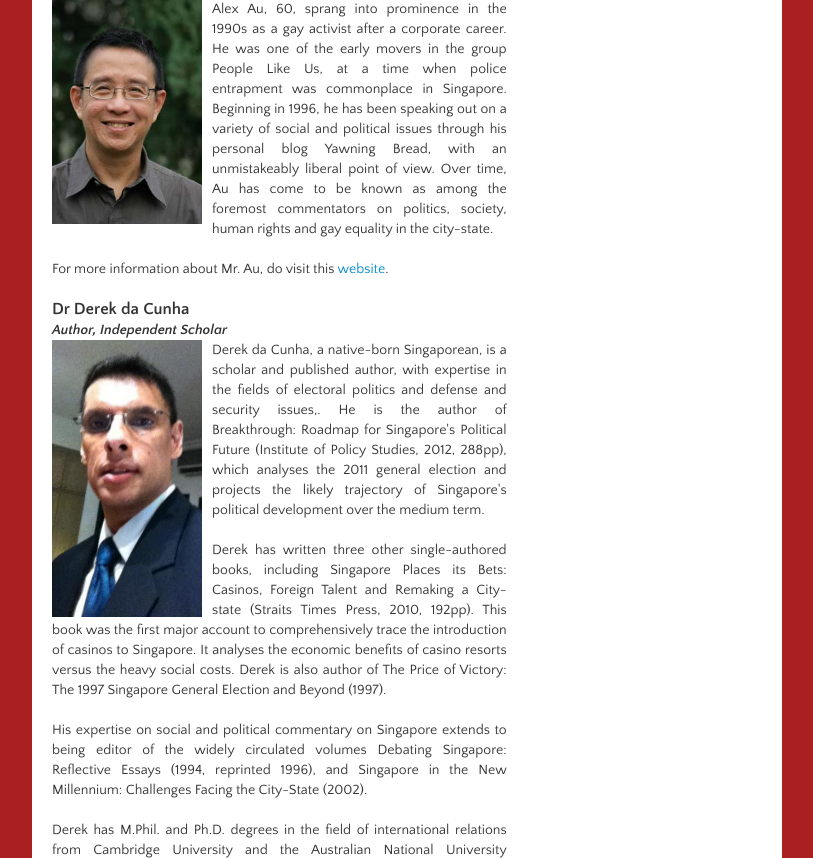
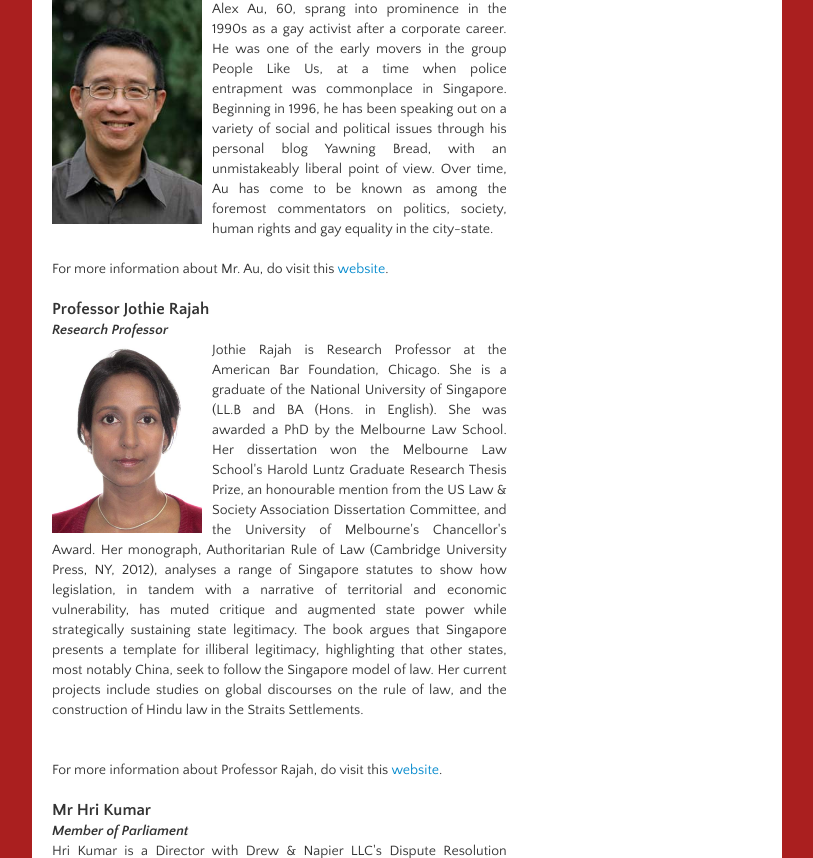
Before and after one commit to jevonyeoh/diaspura, a Rails app: page /speakers in a window 1280 px wide. Shown: the part 1729-2587 px from the top of the page, without its empty margins (233-1046 px from the left). Run offline with Rails 7, Linux system fonts and the light colour scheme; style sheets or scripts are compiled from the project's sources; some libraries are stand-ins or nearby versions.

Commit message:
updated speakers

```diff
--- a/app/views/pages/speakers.html.erb
+++ b/app/views/pages/speakers.html.erb
@@ -82,42 +82,37 @@
         For more information about Mr. Au, do visit this <a href="http://yawningbread.wordpress.com/" target="_blank">
         website</a>.<br><br>
 
-        <!-- derek da cunha-->
-        <b id="dacunha" style="font-size:120%">Dr Derek da Cunha</b><br>
-        <i>Author, Independent Scholar</i><br>
+        <!-- jothie raja-->
+        <b id="dacunha" style="font-size:120%">Professor Jothie Rajah</b><br>
+        <i>Research Professor</i><br>
 
-        <img src="assets/DDCH.png" width="150" height="100" align="left" style="display: inline; padding-right:10px">
-        Derek da Cunha, a native-born Singaporean, is a scholar and published author, with expertise in the fields of electoral
-        politics and defense and security issues,.  He is the author of Breakthrough: Roadmap for Singapore's Political Future
-        (Institute of Policy Studies, 2012, 288pp), which analyses the 2011 general election and projects the likely trajectory
-        of Singapore's political development over the medium term.<br><br>
-
-        Derek has written three other single-authored books, including Singapore Places its Bets: Casinos, Foreign Talent and
-        Remaking a City-state (Straits Times Press, 2010, 192pp).  This book was the first major account to comprehensively trace
-        the introduction of casinos to Singapore.  It analyses the economic benefits of casino resorts versus the heavy social
-        costs.  Derek is also author of The Price of Victory: The 1997 Singapore General Election and Beyond (1997).<br><br>
-
-        His expertise on social and political commentary on Singapore extends to being editor of the widely circulated volumes
-        Debating Singapore: Reflective Essays (1994, reprinted 1996), and Singapore in the New Millennium: Challenges Facing the
-        City-State (2002).<br><br>
-
-        Derek has M.Phil. and Ph.D. degrees in the field of international relations from Cambridge University and the Australian
-        National University respectively.  He had previously been Senior Fellow and Coordinator of the Regional Strategic and
-        Political Studies program at the Institute of Southeast Asian Studies, Singapore.<br><br>
-
-        Derek's research interests are eclectic.  Beyond political and social commentary, he has also written extensively on
-        defense and security issues.  In this field, as in the area of politics, he is firmly in the "realist" tradition.  As
-        he puts it simply: "Based on the evidence I have marshaled I tell people what is possible, and not what I or they would
-        like to see as the preferred outcome."<br>
+        <img src="assets/jothie.jpg" width="150" height="100" align="left" style="display: inline; padding-right:10px">
+        Jothie Rajah is Research Professor at the American Bar Foundation, Chicago. She is a graduate of the National University
+        of Singapore (LL.B and BA (Hons. in English). She was awarded a PhD by the Melbourne Law School. Her dissertation won the
+        Melbourne Law School's Harold Luntz Graduate Research Thesis Prize, an honourable mention from the US Law & Society
+        Association Dissertation Committee, and the University of Melbourne's Chancellor's Award. Her monograph, Authoritarian
+        Rule of Law (Cambridge University Press, NY, 2012), analyses a range of Singapore statutes to show how legislation,
+        in tandem with a narrative of territorial and economic vulnerability, has muted critique and augmented state power
+        while strategically sustaining state legitimacy. The book argues that Singapore presents a template for illiberal
+        legitimacy, highlighting that other states, most notably China, seek to follow the Singapore model of law. Her current
+        projects include studies on global discourses on the rule of law, and the construction of Hindu law in the Straits
+        Settlements.<br><br>
 
         <br>
-        For more information about Dr. da Cunha, do visit this
-        <a href="http://singaporeplacesitsbets.com/author.html" target="_blank">website</a>.
+        For more information about Professor Rajah, do visit this
+        <a href="" target="_blank">website</a>.
         <br><br>
 
         <!-- hrikumar -->
         <b id="hrikumar" style="font-size:120%">Mr Hri Kumar</b><br>
         <i>Member of Parliament</i><br>
+        Hri Kumar is a Director with Drew & Napier LLC's Dispute Resolution Department. He graduated with LL.B. (Hons) from
+        the National University of Singapore in 1991 and was admitted to the Singapore Bar a year later. He was made a Senior
+        Counsel in 2008.  He is recognised by the market as an expert in dispute resolution with industry publications lauding
+        him as one of Singapore's best. His main areas of practice are banking and finance, defamation and commercial litigation.
+        He was elected as a Member of Parliament in the 2006 General Elections as part of the People's Action Party team in the
+        Bishan-Toa Payoh Group Representation Constituency. He currently serves as Chairman of the Law and Home Affairs
+        Government Parliamentary Committee (GPC) and Member of the Education GPC.<br><br>
 
         <br>
         For more information about Mr. Kumar, do visit this
```
Also changed, not shown: app/assets/images/jothie.jpg (added), 1 other file.
